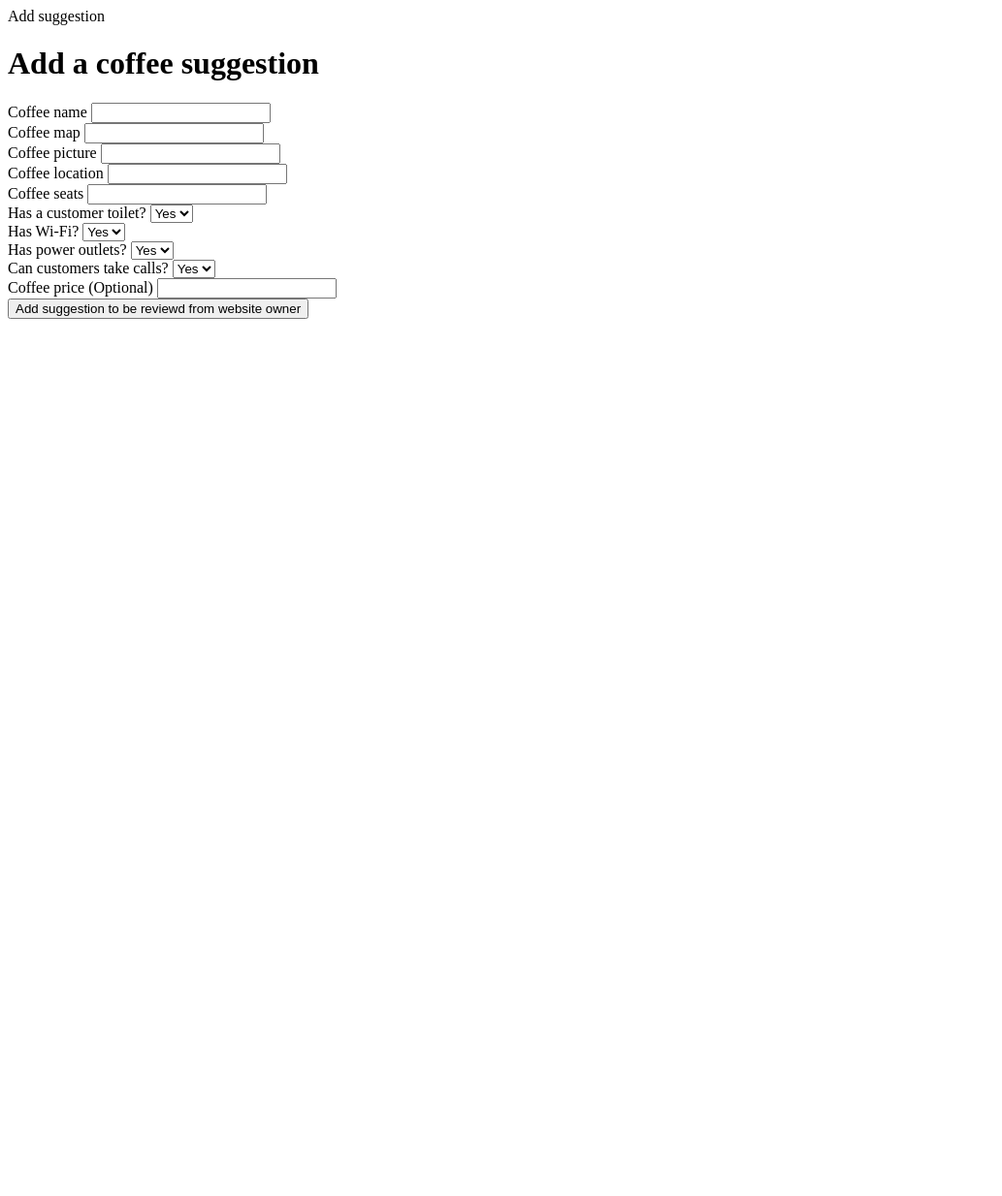
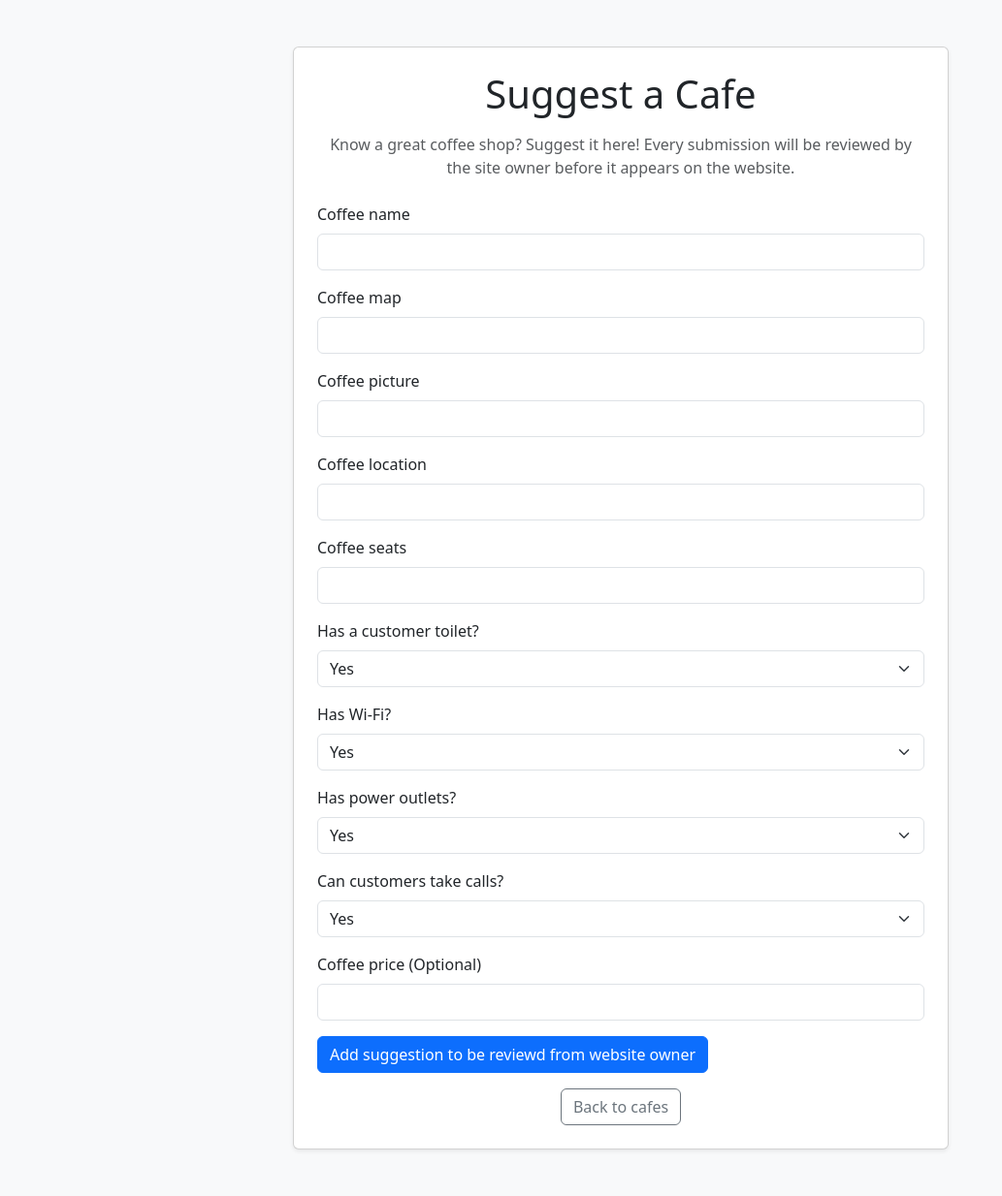
Before and after one commit to gustavodev6331/cafe-shop-website, a Flask app: page /suggestions in a window 1280 px wide. Shown: the whole page at 97% size, without its empty margins (0-1033 px from the left). Before the commit the page ends 329 px from the top, so only its background shows below. Run offline with Flask 3, Linux system fonts and the light colour scheme; some libraries are stand-ins or nearby versions.

Commit message:
add some css and html to the suggest page

```diff
--- a/templates/suggest.html
+++ b/templates/suggest.html
@@ -1,10 +1,41 @@
 {% from 'bootstrap5/form.html' import render_form %}
+<!DOCTYPE html>
+<html lang="en">
+<head>
+    <meta charset="UTF-8">
+    <meta name="viewport" content="width=device-width, initial-scale=1">
+    <title>Suggest a Cafe</title>
 
-{% block title %}Add suggestion{% endblock %}
+    <link
+        href="https://cdn.jsdelivr.net/npm/bootstrap@5.3.3/dist/css/bootstrap.min.css"
+        rel="stylesheet"
+    >
+</head>
+<body style="background-color: #f8f9fa;">
 
-{% block content %}
-<div class="content">
-    <h1 class="heading">Add a coffee suggestion</h1>
-    {{ render_form(form, novalidate=True) }}
-</div>
-{% endblock %}
+    <div class="container mt-5 mb-5" style="max-width: 700px;">
+        <div class="card shadow-sm">
+            <div class="card-body p-4">
+
+                <h1 class="text-center mb-3">Suggest a Cafe</h1>
+
+                <p class="text-center text-muted mb-4">
+                    Know a great coffee shop? Suggest it here!
+                    Every submission will be reviewed by the site owner
+                    before it appears on the website.
+                </p>
+
+                {{ render_form(form, button_style="primary") }}
+
+                <div class="text-center mt-3">
+                    <a href="{{ url_for('home') }}" class="btn btn-outline-secondary">
+                        Back to cafes
+                    </a>
+                </div>
+
+            </div>
+        </div>
+    </div>
+
+</body>
+</html>
```
